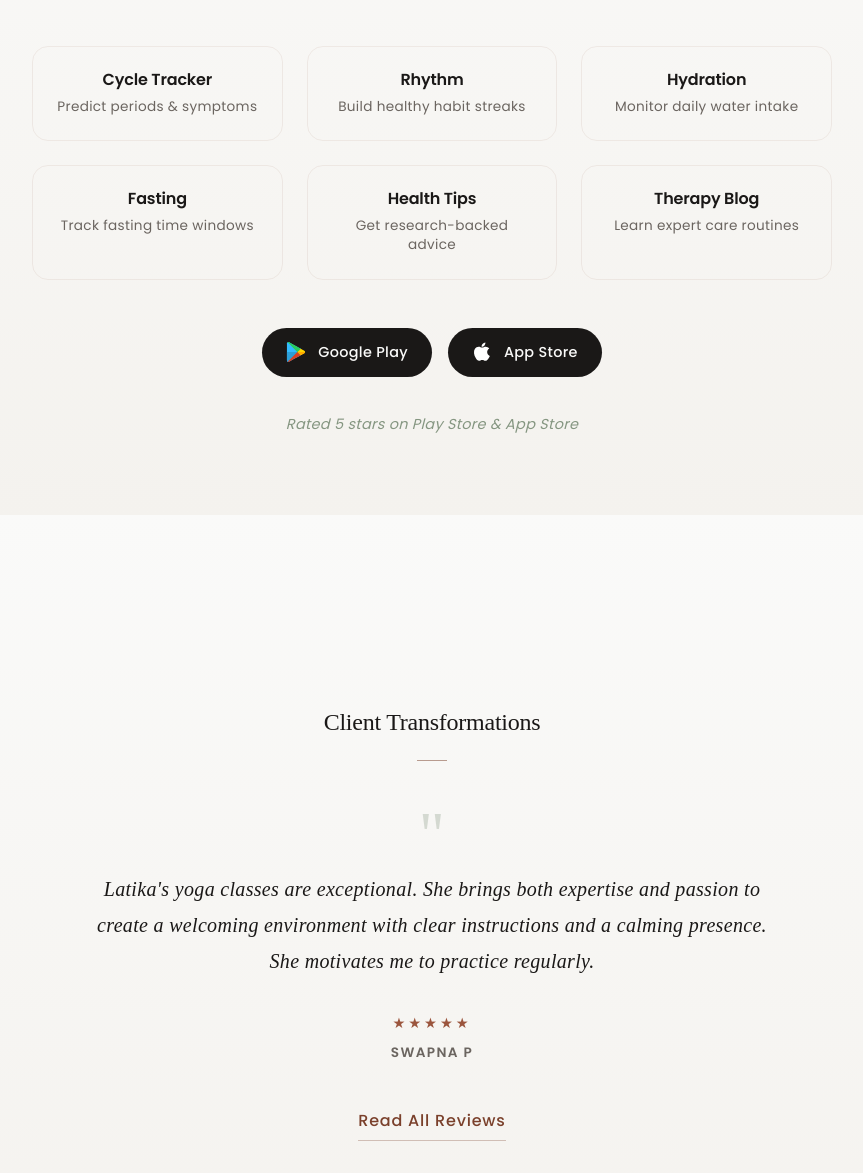
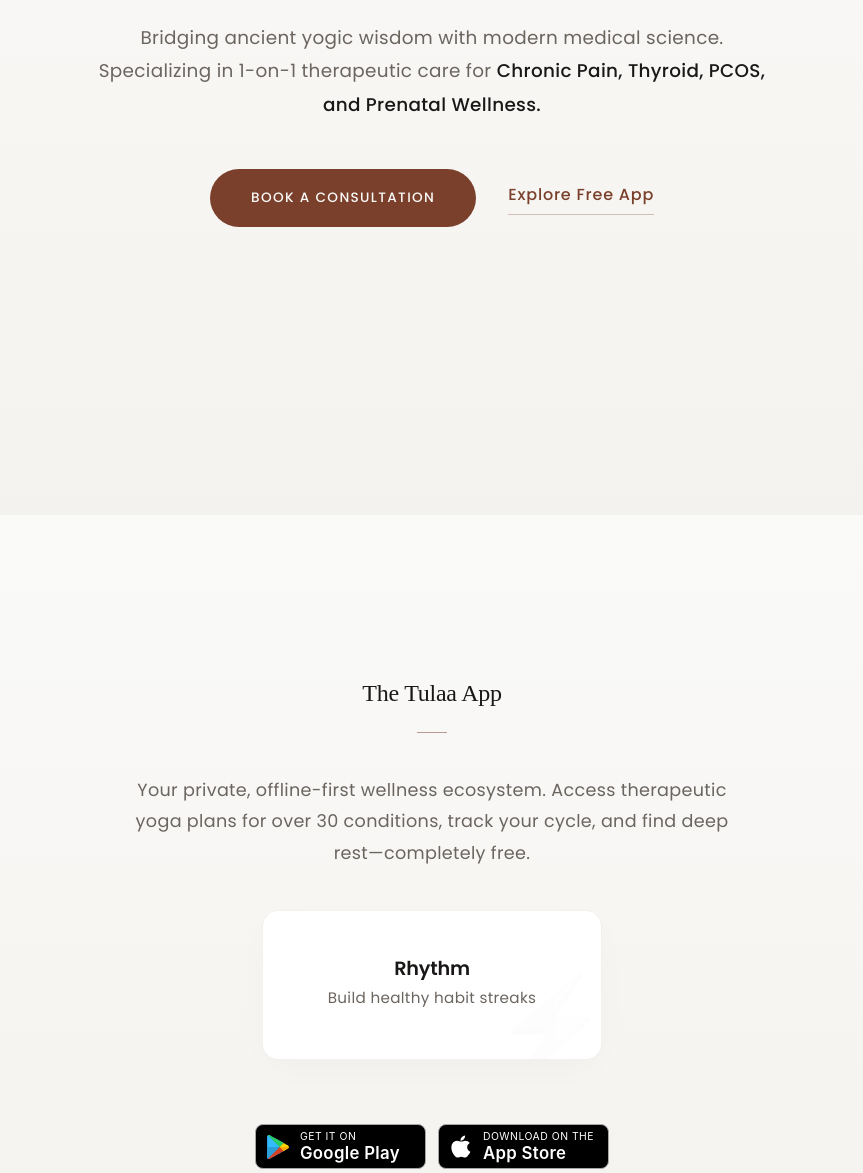
Before and after one commit to yogawithlatika/yogawithlatika.github.io, an Astro site: page / in a window 1280 px wide. Shown: the part 1085-2258 px from the top of the page, without its empty margins (208-1071 px from the left). Built offline with nearby package versions, Linux system fonts and the light colour scheme; Astro itself is replaced by a stand-in of ours.

Commit message:
UI improvements.

```diff
--- /dev/null
+++ b/src/components/About.astro
@@ -0,0 +1,26 @@
+---
+// src/components/About.astro
+---
+
+<section id="about" class="section hero-section">
+    <div class="hero-content">
+        <p class="profile-bio">
+            Bridging ancient yogic wisdom with modern medical science.
+            Specializing in 1-on-1 therapeutic care for <strong
+                >Chronic Pain, Thyroid, PCOS, and Prenatal Wellness.</strong
+            >
+        </p>
+
+        <div class="hero-actions">
+            <a
+                href="https://api.whatsapp.com/send?phone=919663201627&text=Hi%20Latika%2C%20I%20am%20interested%20in%20starting%20my%20Yoga%20journey%20with%20you%20🙏"
+                target="_blank"
+                rel="noopener noreferrer"
+                class="cta-button"
+            >
+                Book a Consultation
+            </a>
+            <a href="#tulaa" class="button-accent"> Explore Free App </a>
+        </div>
+    </div>
+</section>
--- a/src/components/Hero.astro
+++ b/src/components/Hero.astro
@@ -2,7 +2,7 @@
 // src/components/Hero.astro
 ---
 
-<section id="about" class="section hero-section">
+<section id="home" class="section hero-section">
     <div class="hero-content">
         <div class="profile-avatar-container">
             <img
@@ -24,24 +24,5 @@
             <span class="dot">•</span>
             <span>10+ Years Experience</span>
         </div>
-
-        <p class="profile-bio">
-            Bridging ancient yogic wisdom with modern medical science.
-            Specializing in 1-on-1 therapeutic care for <strong
-                >Chronic Pain, Thyroid, PCOS, and Prenatal Wellness.</strong
-            >
-        </p>
-
-        <div class="hero-actions">
-            <a
-                href="https://api.whatsapp.com/send?phone=919663201627&text=Hi%20Latika%2C%20I%20am%20interested%20in%20starting%20my%20Yoga%20journey%20with%20you%20🙏"
-                target="_blank"
-                rel="noopener noreferrer"
-                class="cta-button"
-            >
-                Book a Consultation
-            </a>
-            <a href="#tulaa" class="button-accent"> Explore Free App </a>
-        </div>
     </div>
 </section>
--- a/src/components/Nav.astro
+++ b/src/components/Nav.astro
@@ -4,6 +4,7 @@
 
 <nav aria-label="Main Navigation" class="floating-nav">
     <div class="nav-container">
+        <a href="#home">Home</a>
         <a href="#about">About</a>
         <a href="#tulaa">App</a>
         <a href="#google-reviews">Reviews</a>
--- a/src/components/TulaaFeatures.astro
+++ b/src/components/TulaaFeatures.astro
@@ -1,5 +1,26 @@
 ---
 // src/components/TulaaFeatures.astro
+
+const features = [
+    {
+        title: "Cycle Tracker",
+        desc: "Predict periods & symptoms",
+        watermark: "🌸",
+    },
+    { title: "Rhythm", desc: "Build healthy habit streaks", watermark: "⚡" },
+    { title: "Hydration", desc: "Monitor daily water intake", watermark: "💧" },
+    { title: "Fasting", desc: "Track fasting time windows", watermark: "⏳" },
+    {
+        title: "Health Tips",
+        desc: "Get research-backed advice",
+        watermark: "💡",
+    },
+    {
+        title: "Therapy Blog",
+        desc: "Learn expert care routines",
+        watermark: "📚",
+    },
+];
 ---
 
 <section id="tulaa" class="section">
@@ -12,31 +33,18 @@
             rest—completely free.
         </p>
 
-        <div class="features-minimal-grid">
-            <div class="feature-item">
-                <h3>Cycle Tracker</h3>
-                <p>Predict periods & symptoms</p>
-            </div>
-            <div class="feature-item">
-                <h3>Rhythm</h3>
-                <p>Build healthy habit streaks</p>
-            </div>
-            <div class="feature-item">
-                <h3>Hydration</h3>
-                <p>Monitor daily water intake</p>
-            </div>
-            <div class="feature-item">
-                <h3>Fasting</h3>
-                <p>Track fasting time windows</p>
-            </div>
-            <div class="feature-item">
-                <h3>Health Tips</h3>
-                <p>Get research-backed advice</p>
-            </div>
-            <div class="feature-item">
-                <h3>Therapy Blog</h3>
-                <p>Learn expert care routines</p>
-            </div>
+        <div class="feature-carousel-container">
+            {
+                features.map((feature, index) => (
+                    <div class={`feature-slide ${index === 0 ? "active" : ""}`}>
+                        <div class="feature-watermark" aria-hidden="true">
+                            {feature.watermark}
+                        </div>
+                        <h3>{feature.title}</h3>
+                        <p>{feature.desc}</p>
+                    </div>
+                ))
+            }
         </div>
 
         <div class="store-buttons">
@@ -45,64 +53,53 @@
                 target="_blank"
                 rel="noopener noreferrer"
                 class="store-btn"
+                aria-label="Get it on Google Play"
             >
                 <img
                     src="/images/playstore.svg"
-                    alt="Play Store"
-                    width="20"
-                    height="20"
+                    alt=""
+                    class="store-icon"
+                    width="24"
+                    height="24"
                 />
-                Google Play
+                <div class="store-text-group">
+                    <span class="store-text-small">GET IT ON</span>
+                    <span class="store-text-large">Google Play</span>
+                </div>
             </a>
             <a
                 href="https://apps.apple.com/in/app/tulaa/id6748626498"
                 target="_blank"
                 rel="noopener noreferrer"
                 class="store-btn"
+                aria-label="Download on the App Store"
             >
                 <img
                     src="/images/appstore.svg"
-                    alt="App Store"
-                    width="20"
-                    height="20"
+                    alt=""
+                    class="store-icon"
+                    width="24"
+                    height="24"
                 />
-                App Store
+                <div class="store-text-group">
+                    <span class="store-text-small">Download on the</span>
+                    <span class="store-text-large">App Store</span>
+                </div>
             </a>
-        </div>
-
-        <div class="social-proof-wrapper">
-            <p id="tulaaSocialProof" class="social-proof-text">
-                <em>Join 5,000+ users healing naturally</em>
-            </p>
         </div>
     </div>
 </section>
 
 <script>
-    // Minimalist Social Proof Cycling[cite: 2]
-    const proofElement = document.getElementById("tulaaSocialProof");
+    // Feature Card Cycling Animation
+    const featureSlides = document.querySelectorAll(".feature-slide");
 
-    if (proofElement) {
-        const socialProofs = [
-            "Join 5,000+ users healing naturally",
-            "Rated 5 stars on Play Store & App Store",
-            "Yoga plans for 30+ health needs",
-            "100% Private: No account needed",
-            "Completely Free: No hidden costs",
-        ];
-
-        let currentIndex = 0;
-
+    if (featureSlides.length > 1) {
+        let currentFeature = 0;
         setInterval(() => {
-            proofElement.style.opacity = "0";
-            proofElement.style.transform = "translateY(5px)";
-
-            setTimeout(() => {
-                currentIndex = (currentIndex + 1) % socialProofs.length;
-                proofElement.innerHTML = `<em>${socialProofs[currentIndex]}</em>`;
-                proofElement.style.opacity = "1";
-                proofElement.style.transform = "translateY(0)";
-            }, 500);
-        }, 4000);
+            featureSlides[currentFeature].classList.remove("active");
+            currentFeature = (currentFeature + 1) % featureSlides.length;
+            featureSlides[currentFeature].classList.add("active");
+        }, 3500); // Changes every 3.5 seconds
     }
 </script>
--- a/src/pages/index.astro
+++ b/src/pages/index.astro
@@ -3,6 +3,7 @@
 import Layout from "../layouts/Layout.astro";
 import Nav from "../components/Nav.astro";
 import Hero from "../components/Hero.astro";
+import About from "../components/About.astro";
 import TulaaFeatures from "../components/TulaaFeatures.astro";
 import Reviews from "../components/Reviews.astro";
 import VideoCarousel from "../components/VideoCarousel.astro";
@@ -16,6 +17,7 @@ import SocialFooter from "../components/SocialFooter.astro";
 
 	<main class="container">
 		<Hero />
+		<About />
 		<TulaaFeatures />
 		<Reviews />
 		<VideoCarousel />
--- a/src/styles/global.css
+++ b/src/styles/global.css
@@ -306,6 +306,9 @@ h2::after {
 /* ==========================================================================
    COMPONENT: TULAA APP (Minimal Grid)
    ========================================================================== */
+/* ==========================================================================
+   COMPONENT: TULAA APP (Animated Carousel)
+   ========================================================================== */
 .tulaa-content {
     max-width: 800px;
     width: 100%;
@@ -317,95 +320,147 @@ h2::after {
 .tulaa-intro {
     text-align: center;
     color: var(--text-gray);
-    margin-bottom: 3rem;
+    margin-bottom: 2.5rem;
     font-size: 1.1rem;
     max-width: 600px;
 }
 
-.features-minimal-grid {
-    display: grid;
-    grid-template-columns: repeat(2, 1fr);
-    gap: 1.5rem;
+.feature-carousel-container {
+    position: relative;
     width: 100%;
-    margin-bottom: 3rem;
+    max-width: 340px;
+    height: 150px;
+    /* Fixed height so layout does not jump */
+    margin: 0 auto 3rem auto;
 }
 
-@media (min-width: 768px) {
-    .features-minimal-grid {
-        grid-template-columns: repeat(3, 1fr);
-    }
+.feature-slide {
+    position: absolute;
+    top: 0;
+    left: 0;
+    width: 100%;
+    height: 100%;
+    padding: 2rem 1.5rem;
+    background: var(--bg-card);
+    border: var(--border-light);
+    border-radius: var(--radius-lg);
+    box-shadow: var(--shadow-soft);
+    text-align: center;
+
+    /* Animation initial state */
+    opacity: 0;
+    transform: translateY(10px) scale(0.98);
+    transition: all 0.7s cubic-bezier(0.25, 1, 0.5, 1);
+    pointer-events: none;
+
+    /* Centering content */
+    display: flex;
+    flex-direction: column;
+    justify-content: center;
+    align-items: center;
+    overflow: hidden;
+    box-sizing: border-box;
 }
 
-.feature-item {
-    padding: 1.5rem;
-    border: var(--border-light);
-    border-radius: var(--radius-lg);
-    background: transparent;
-    transition: all 0.3s ease;
-    text-align: center;
+.feature-slide.active {
+    opacity: 1;
+    transform: translateY(0) scale(1);
+    pointer-events: auto;
 }
 
-.feature-item:hover {
-    background: var(--bg-card);
-    border-color: transparent;
-    box-shadow: var(--shadow-soft);
-    transform: translateY(-2px);
+/* Premium Watermark Styling */
+.feature-watermark {
+    position: absolute;
+    bottom: -15px;
+    right: -10px;
+    font-size: 6rem;
+    opacity: 0.03;
+    /* Extremely subtle */
+    line-height: 1;
+    z-index: 0;
+    filter: grayscale(100%);
+    pointer-events: none;
 }
 
-.feature-item h3 {
+.feature-slide h3 {
     font-family: var(--font-body);
-    font-size: 1rem;
+    font-size: 1.2rem;
     font-weight: 600;
-    margin: 0 0 0.5rem 0;
+    margin: 0 0 0.25rem 0;
     color: var(--text-dark);
+    position: relative;
+    z-index: 1;
 }
 
-.feature-item p {
-    font-size: 0.85rem;
+.feature-slide p {
+    font-size: 0.95rem;
     margin: 0;
-    line-height: 1.4;
+    color: var(--text-gray);
+    position: relative;
+    z-index: 1;
 }
 
+/* ==========================================================================
+   OFFICIAL APP STORE BADGES
+   ========================================================================== */
 .store-buttons {
     display: flex;
-    gap: 1rem;
+    flex-wrap: wrap;
+    /* Allows stacking if the screen is extremely narrow */
     justify-content: center;
-    flex-wrap: wrap;
-    margin-bottom: 2rem;
+    gap: 0.75rem;
+    /* Tightened gap to keep them on one row */
+    margin-top: 1rem;
+    width: 100%;
 }
 
 .store-btn {
     display: inline-flex;
     align-items: center;
-    gap: 0.75rem;
-    background: var(--text-dark);
-    color: var(--text-light);
-    padding: 0.75rem 1.5rem;
-    border-radius: var(--radius-pill);
+    background-color: #000000;
+    color: #ffffff !important;
+    border: 1px solid #a6a6a6;
+    border-radius: 8px;
+    /* Official standard radius */
+    padding: 6px 14px 6px 10px;
     text-decoration: none;
-    font-size: 0.9rem;
-    font-weight: 500;
-    transition: all 0.3s ease;
+    min-width: 145px;
+    /* Ensures both buttons match in size */
+    transition: transform 0.2s ease, background-color 0.2s ease;
 }
 
 .store-btn:hover {
-    background: var(--primary-color);
     transform: translateY(-2px);
+    background-color: #1a1a1a;
 }
 
-.social-proof-wrapper {
-    height: 2rem;
-    /* Reserves space so layout doesn't jump */
-    display: flex;
-    align-items: center;
-    justify-content: center;
+.store-icon {
+    width: 24px;
+    height: 24px;
+    margin-right: 10px;
+    object-fit: contain;
 }
 
-.social-proof-text {
-    font-size: 0.9rem;
-    color: var(--accent-color);
-    margin: 0;
-    transition: opacity 0.5s ease, transform 0.5s ease;
+.store-text-group {
+    display: flex;
+    flex-direction: column;
+    align-items: flex-start;
+    line-height: 1.1;
+}
+
+.store-text-small {
+    font-size: 0.65rem;
+    font-weight: 400;
+    text-transform: uppercase;
+    font-family: -apple-system, BlinkMacSystemFont, "Segoe UI", Roboto, Helvetica, Arial, sans-serif;
+    letter-spacing: 0.5px;
+    margin-bottom: 2px;
+}
+
+.store-text-large {
+    font-size: 1.05rem;
+    font-weight: 600;
+    font-family: -apple-system, BlinkMacSystemFont, "Segoe UI", Roboto, Helvetica, Arial, sans-serif;
 }
 
 /* ==========================================================================
```
